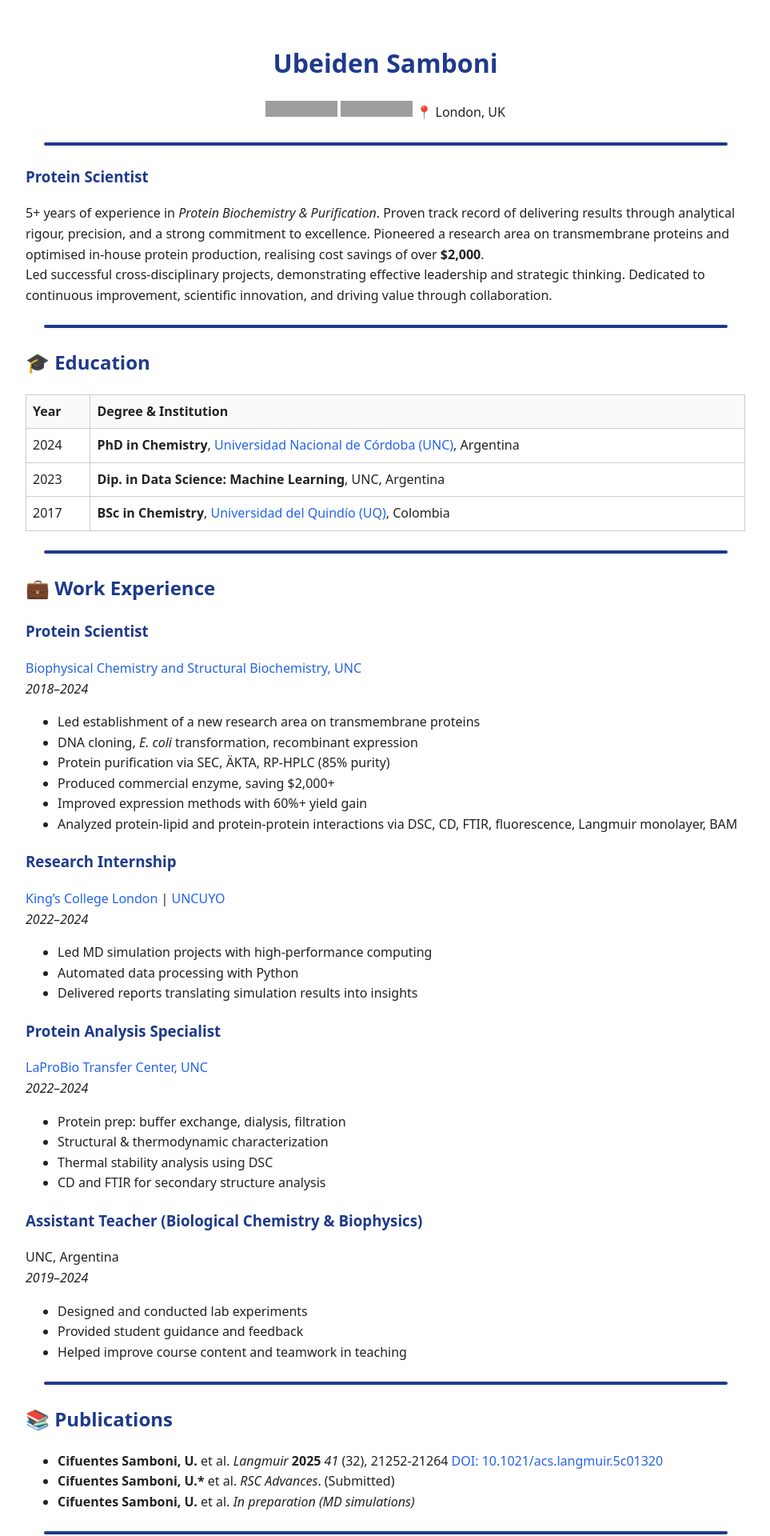
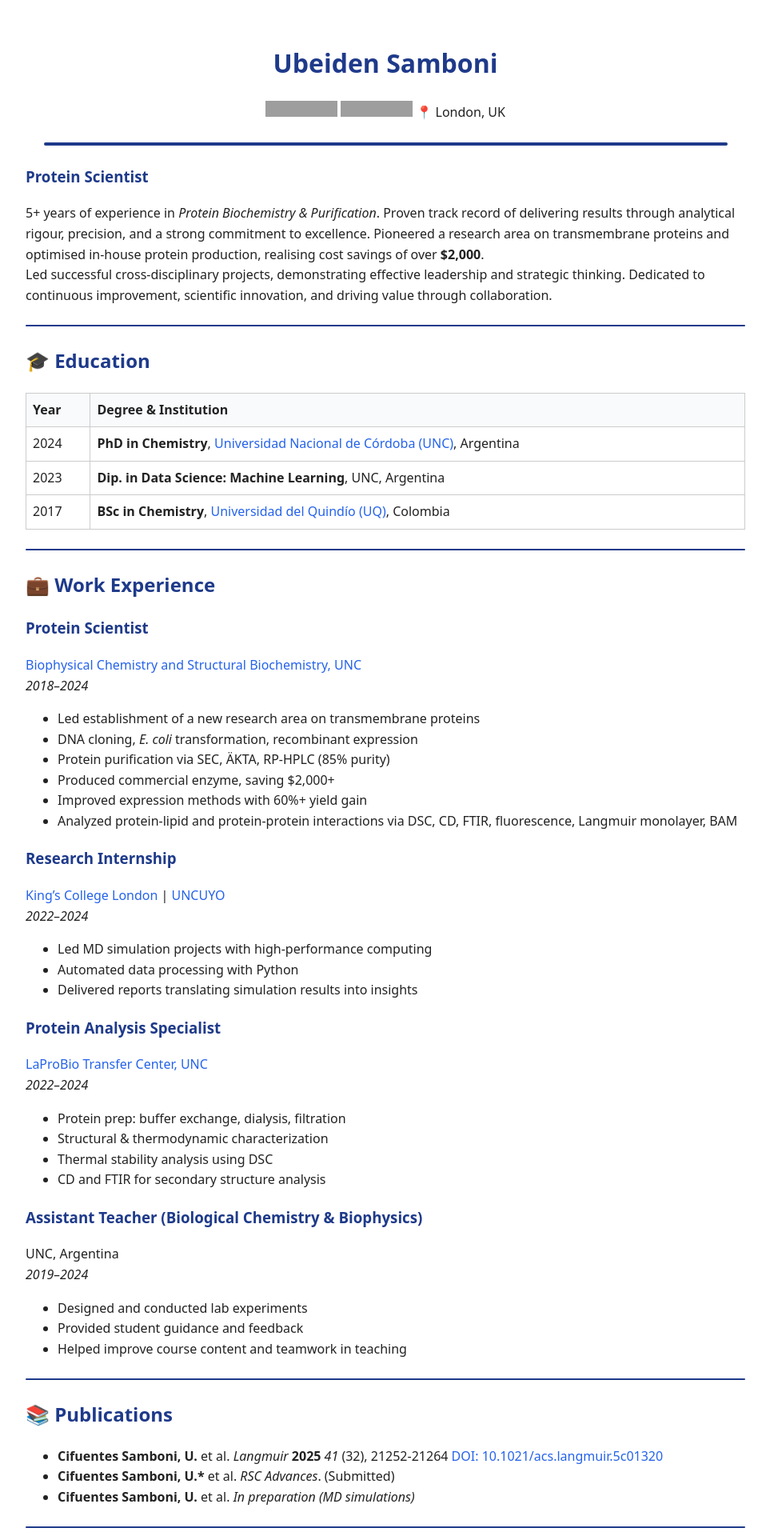
Before and after one commit to ubeidensamboni/porfolio, a Jekyll site: the page built from README.md, in a window 1280 px wide. Shown: the top 1920 px of the page at 80% size, without its empty margins (158-1121 px from the left). Built offline with Jekyll 4.4.1, drawn with Linux system fonts in a browser that asks for light colours; our own code applies the rules of GitHub Pages for plain Markdown files; grey boxes are pictures that could not be loaded.

Commit message:
Update style.css

```diff
--- a/assets/css/style.css
+++ b/assets/css/style.css
@@ -53,14 +53,23 @@ th {
 
 /* ========== Divider line (hr) ========== */
 /* Thicker blue line matching header color */
+/* Default hr style — used for all horizontal lines */
 hr {
   border: none;
-  height: 4px; /* thickness */
-  width: 95%; /* optional narrower width */
+  height: 2px; /* thin line */
+  width: 100%;
+  margin: 1.5em 0;
+  background-color: #1e3a8a; /* same blue as headings */
+  border-radius: 2px;
+}
+
+/* Only the very first hr on the page (under your name) */
+hr:first-of-type {
+  height: 4px; /* thicker */
+  width: 95%;  /* slightly narrower */
   margin: 1.5em auto;
-  background-color: #1e3a8a; /* same blue as your h1 */
-  border-radius: 2px; /* smooth edges */
 }
+
 
 /* ========== Lists ========== */
 /* Adjust top spacing for bullet lists */
```
